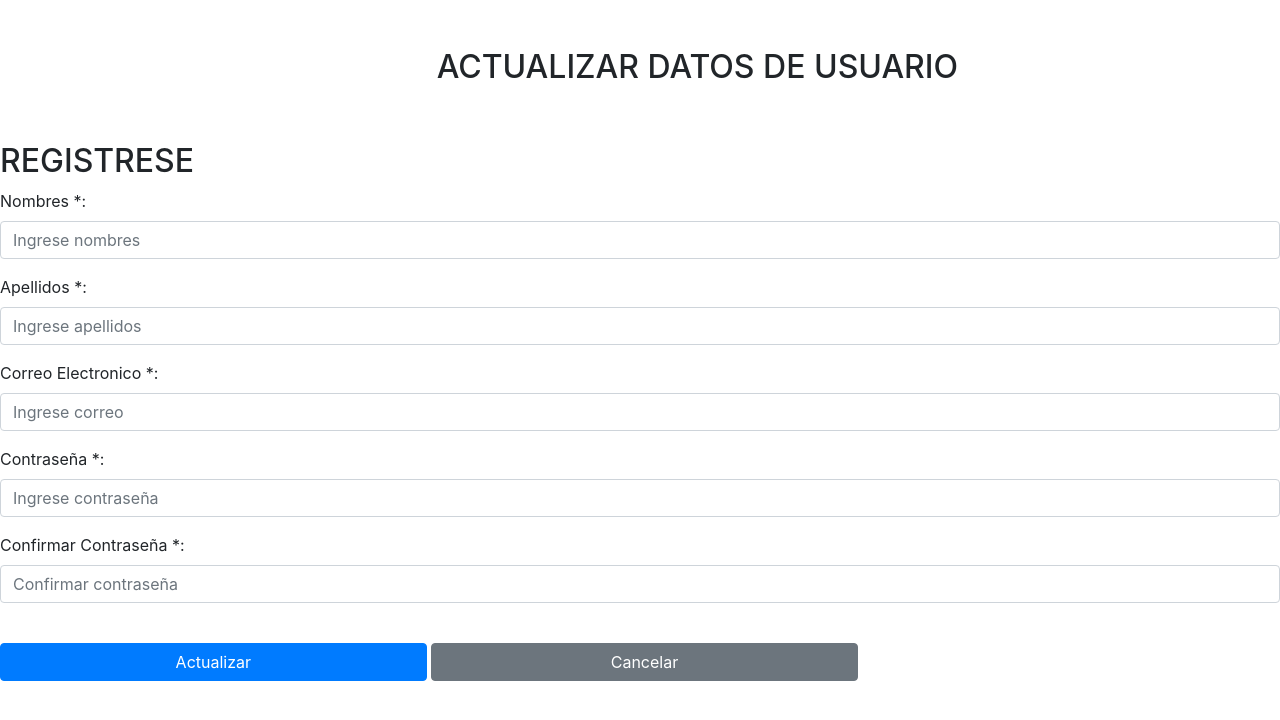
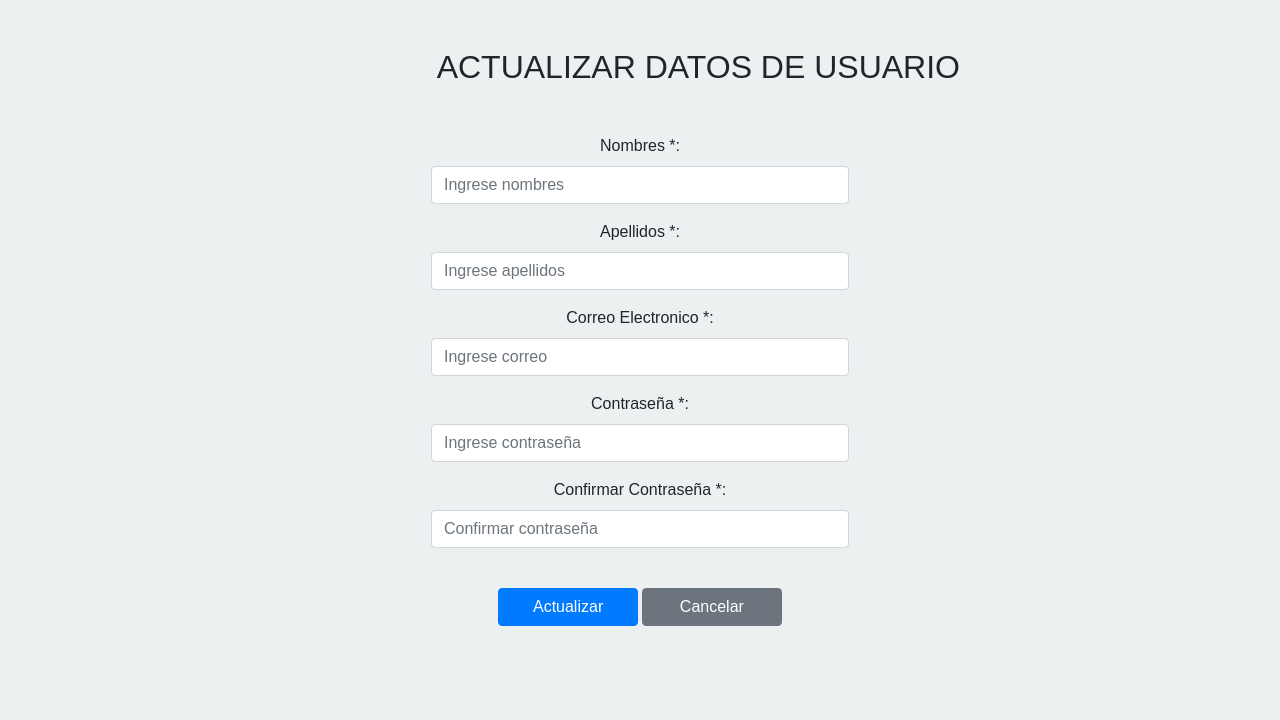
Before and after one commit to CrisitanCoral/controlDeGastosSistemas, a PHP site: page /php/modificar_usuario.php?id=1 in a window 1280 px wide. Shown: the top 720 px of the page. Run offline with PHP 8.4, Linux system fonts and the light colour scheme; data that the repository does not hold is empty.

```diff
--- a/php/modificar_usuario.php
+++ b/php/modificar_usuario.php
@@ -26,6 +26,7 @@ $resUsuarios=$conexion->query($usuarios);
 	<script src="https://ajax.googleapis.com/ajax/libs/jquery/3.4.1/jquery.min.js"></script>
 	<script src="https://cdnjs.cloudflare.com/ajax/libs/popper.js/1.16.0/umd/popper.min.js"></script>
 	<script src="https://maxcdn.bootstrapcdn.com/bootstrap/4.4.1/js/bootstrap.min.js"></script>
+    <link rel="stylesheet" href="../css\styles.css">
 	</head>
 	<body>
 
@@ -36,7 +37,7 @@ $resUsuarios=$conexion->query($usuarios);
 					<div class="col-sm-6">
 					</br> </br>
 						<h2>ACTUALIZAR DATOS DE USUARIO</h2>
-                            </br></br>
+                        </br>
 					</div>
 					<div class="col-sm-4"></div>
 			</div>
@@ -44,12 +45,8 @@ $resUsuarios=$conexion->query($usuarios);
 
     <div class="col-sm-2"></div>
 </div>
-
+    <div id="contenedorRegistro" class="col-sm-8">
                 <form action="actualizar_usuario.php" method="POST">
-
-
-					<h2>REGISTRESE</h2>
-
                             <div class="form-group">
                             <label for="nombres">Nombres *:</label>
                             <input type="text" class="form-control" id="nombres" placeholder="Ingrese nombres" name="nombres" size="40" required="true">
@@ -82,5 +79,6 @@ $resUsuarios=$conexion->query($usuarios);
                                 </div>
                 </form>
             </section>
+    </div>
 	</body>
 </html>
```
Lines whose indentation alone changed are shown as unchanged.
